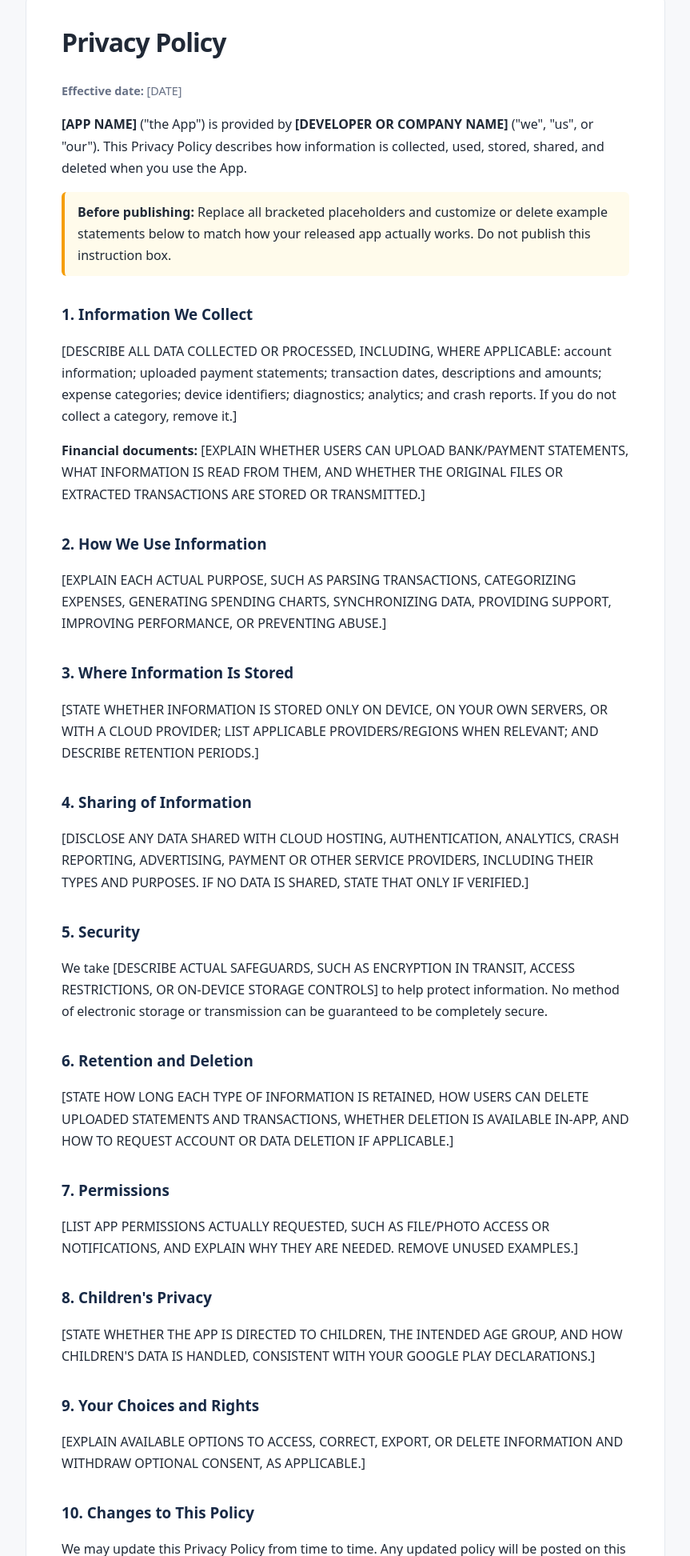
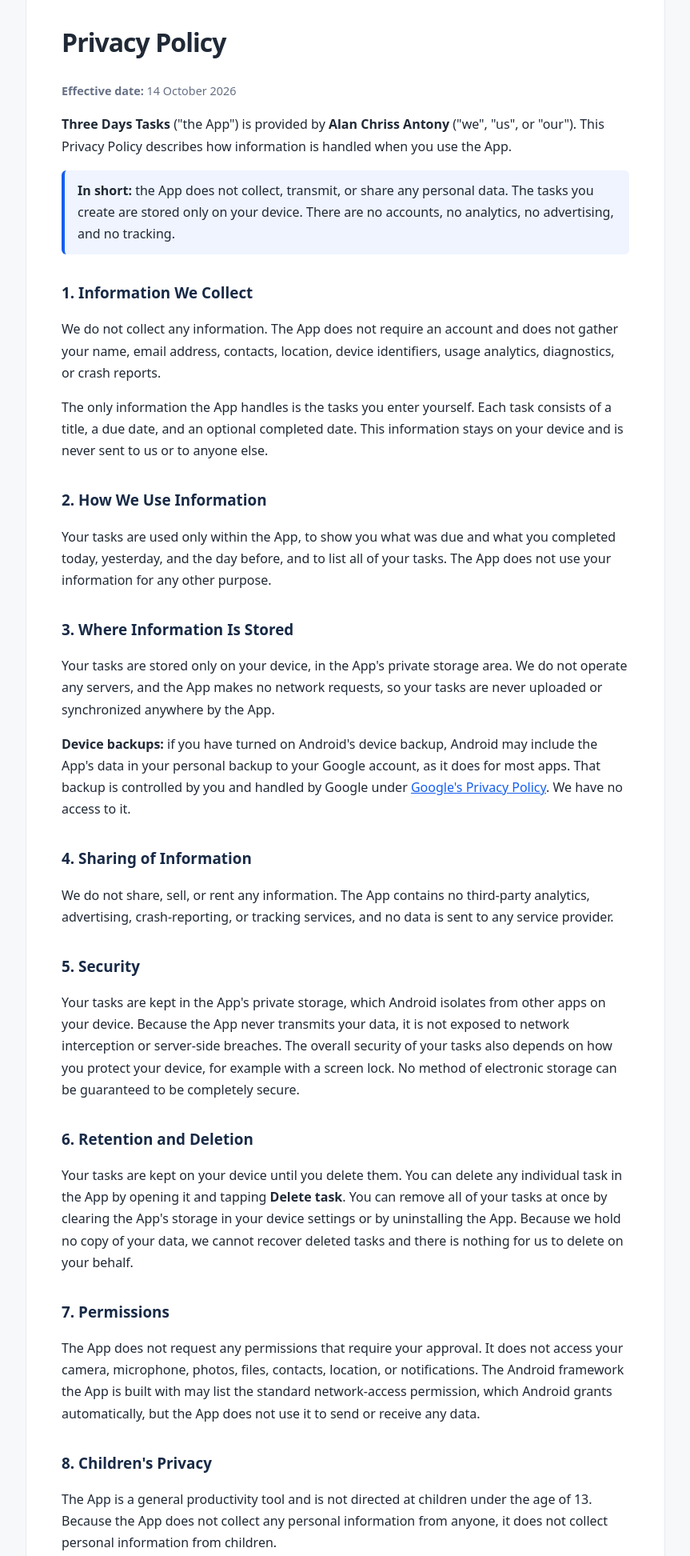
Before and after one commit to alanchrissantony/privacy-policy, a plain HTML site: page index.html in a window 1280 px wide. Shown: the part 61-2006 px from the top of the page at 80% size, without its empty margins (208-1071 px from the left). Drawn offline with Linux system fonts and the light colour scheme.

Commit message:
Update index.html

```diff
--- a/index.html
+++ b/index.html
@@ -3,8 +3,8 @@
 <head>
   <meta charset="UTF-8" />
   <meta name="viewport" content="width=device-width, initial-scale=1" />
-  <meta name="description" content="Privacy Policy for [APP NAME]." />
-  <title>Privacy Policy | [APP NAME]</title>
+  <meta name="description" content="Privacy Policy for Three Days Tasks." />
+  <title>Privacy Policy | Three Days Tasks</title>
   <style>
     :root { color-scheme: light; font-family: system-ui, -apple-system, BlinkMacSystemFont, "Segoe UI", sans-serif; }
     * { box-sizing: border-box; }
@@ -14,7 +14,7 @@
     h2 { margin-top: 32px; font-size: 1.18rem; color: #182a46; }
     a { color: #155eef; overflow-wrap: anywhere; }
     .updated { color: #667085; font-size: .9rem; }
-    .notice { border-left: 4px solid #f59e0b; background: #fffbeb; padding: 12px 16px; border-radius: 6px; }
+    .summary { border-left: 4px solid #155eef; background: #eff4ff; padding: 12px 16px; border-radius: 6px; }
     footer { margin-top: 36px; padding-top: 16px; border-top: 1px solid #e5e9ef; color: #667085; font-size: .9rem; }
     @media (max-width: 640px) { main { margin: 0; padding: 26px 20px; border: 0; border-radius: 0; } h1 { font-size: 1.7rem; } }
   </style>
@@ -22,48 +22,49 @@
 <body>
   <main>
     <h1>Privacy Policy</h1>
-    <p class="updated"><strong>Effective date:</strong> [DATE]</p>
-    <p><strong>[APP NAME]</strong> ("the App") is provided by <strong>[DEVELOPER OR COMPANY NAME]</strong> ("we", "us", or "our"). This Privacy Policy describes how information is collected, used, stored, shared, and deleted when you use the App.</p>
+    <p class="updated"><strong>Effective date:</strong> 14 October 2026</p>
+    <p><strong>Three Days Tasks</strong> ("the App") is provided by <strong>Alan Chriss Antony</strong> ("we", "us", or "our"). This Privacy Policy describes how information is handled when you use the App.</p>
 
-    <p class="notice"><strong>Before publishing:</strong> Replace all bracketed placeholders and customize or delete example statements below to match how your released app actually works. Do not publish this instruction box.</p>
+    <p class="summary"><strong>In short:</strong> the App does not collect, transmit, or share any personal data. The tasks you create are stored only on your device. There are no accounts, no analytics, no advertising, and no tracking.</p>
 
     <h2>1. Information We Collect</h2>
-    <p>[DESCRIBE ALL DATA COLLECTED OR PROCESSED, INCLUDING, WHERE APPLICABLE: account information; uploaded payment statements; transaction dates, descriptions and amounts; expense categories; device identifiers; diagnostics; analytics; and crash reports. If you do not collect a category, remove it.]</p>
-    <p><strong>Financial documents:</strong> [EXPLAIN WHETHER USERS CAN UPLOAD BANK/PAYMENT STATEMENTS, WHAT INFORMATION IS READ FROM THEM, AND WHETHER THE ORIGINAL FILES OR EXTRACTED TRANSACTIONS ARE STORED OR TRANSMITTED.]</p>
+    <p>We do not collect any information. The App does not require an account and does not gather your name, email address, contacts, location, device identifiers, usage analytics, diagnostics, or crash reports.</p>
+    <p>The only information the App handles is the tasks you enter yourself. Each task consists of a title, a due date, and an optional completed date. This information stays on your device and is never sent to us or to anyone else.</p>
 
     <h2>2. How We Use Information</h2>
-    <p>[EXPLAIN EACH ACTUAL PURPOSE, SUCH AS PARSING TRANSACTIONS, CATEGORIZING EXPENSES, GENERATING SPENDING CHARTS, SYNCHRONIZING DATA, PROVIDING SUPPORT, IMPROVING PERFORMANCE, OR PREVENTING ABUSE.]</p>
+    <p>Your tasks are used only within the App, to show you what was due and what you completed today, yesterday, and the day before, and to list all of your tasks. The App does not use your information for any other purpose.</p>
 
     <h2>3. Where Information Is Stored</h2>
-    <p>[STATE WHETHER INFORMATION IS STORED ONLY ON DEVICE, ON YOUR OWN SERVERS, OR WITH A CLOUD PROVIDER; LIST APPLICABLE PROVIDERS/REGIONS WHEN RELEVANT; AND DESCRIBE RETENTION PERIODS.]</p>
+    <p>Your tasks are stored only on your device, in the App's private storage area. We do not operate any servers, and the App makes no network requests, so your tasks are never uploaded or synchronized anywhere by the App.</p>
+    <p><strong>Device backups:</strong> if you have turned on Android's device backup, Android may include the App's data in your personal backup to your Google account, as it does for most apps. That backup is controlled by you and handled by Google under <a href="https://policies.google.com/privacy" target="_blank" rel="noopener">Google's Privacy Policy</a>. We have no access to it.</p>
 
     <h2>4. Sharing of Information</h2>
-    <p>[DISCLOSE ANY DATA SHARED WITH CLOUD HOSTING, AUTHENTICATION, ANALYTICS, CRASH REPORTING, ADVERTISING, PAYMENT OR OTHER SERVICE PROVIDERS, INCLUDING THEIR TYPES AND PURPOSES. IF NO DATA IS SHARED, STATE THAT ONLY IF VERIFIED.]</p>
+    <p>We do not share, sell, or rent any information. The App contains no third-party analytics, advertising, crash-reporting, or tracking services, and no data is sent to any service provider.</p>
 
     <h2>5. Security</h2>
-    <p>We take [DESCRIBE ACTUAL SAFEGUARDS, SUCH AS ENCRYPTION IN TRANSIT, ACCESS RESTRICTIONS, OR ON-DEVICE STORAGE CONTROLS] to help protect information. No method of electronic storage or transmission can be guaranteed to be completely secure.</p>
+    <p>Your tasks are kept in the App's private storage, which Android isolates from other apps on your device. Because the App never transmits your data, it is not exposed to network interception or server-side breaches. The overall security of your tasks also depends on how you protect your device, for example with a screen lock. No method of electronic storage can be guaranteed to be completely secure.</p>
 
     <h2>6. Retention and Deletion</h2>
-    <p>[STATE HOW LONG EACH TYPE OF INFORMATION IS RETAINED, HOW USERS CAN DELETE UPLOADED STATEMENTS AND TRANSACTIONS, WHETHER DELETION IS AVAILABLE IN-APP, AND HOW TO REQUEST ACCOUNT OR DATA DELETION IF APPLICABLE.]</p>
+    <p>Your tasks are kept on your device until you delete them. You can delete any individual task in the App by opening it and tapping <strong>Delete task</strong>. You can remove all of your tasks at once by clearing the App's storage in your device settings or by uninstalling the App. Because we hold no copy of your data, we cannot recover deleted tasks and there is nothing for us to delete on your behalf.</p>
 
     <h2>7. Permissions</h2>
-    <p>[LIST APP PERMISSIONS ACTUALLY REQUESTED, SUCH AS FILE/PHOTO ACCESS OR NOTIFICATIONS, AND EXPLAIN WHY THEY ARE NEEDED. REMOVE UNUSED EXAMPLES.]</p>
+    <p>The App does not request any permissions that require your approval. It does not access your camera, microphone, photos, files, contacts, location, or notifications. The Android framework the App is built with may list the standard network-access permission, which Android grants automatically, but the App does not use it to send or receive any data.</p>
 
     <h2>8. Children's Privacy</h2>
-    <p>[STATE WHETHER THE APP IS DIRECTED TO CHILDREN, THE INTENDED AGE GROUP, AND HOW CHILDREN'S DATA IS HANDLED, CONSISTENT WITH YOUR GOOGLE PLAY DECLARATIONS.]</p>
+    <p>The App is a general productivity tool and is not directed at children under the age of 13. Because the App does not collect any personal information from anyone, it does not collect personal information from children.</p>
 
     <h2>9. Your Choices and Rights</h2>
-    <p>[EXPLAIN AVAILABLE OPTIONS TO ACCESS, CORRECT, EXPORT, OR DELETE INFORMATION AND WITHDRAW OPTIONAL CONSENT, AS APPLICABLE.]</p>
+    <p>All of your information is under your control on your own device. You can view, edit, and delete your tasks at any time within the App, and you can remove all App data by clearing its storage or uninstalling it. Because we do not collect or hold any of your data, there is no data for us to provide, correct, export, or delete upon request.</p>
 
     <h2>10. Changes to This Policy</h2>
     <p>We may update this Privacy Policy from time to time. Any updated policy will be posted on this page with a revised effective date.</p>
 
     <h2>11. Contact Us</h2>
-    <p>For privacy-related questions or data requests, contact:<br />
-      <strong>[DEVELOPER OR COMPANY NAME]</strong><br />
-      Email: <a href="mailto:privacy@example.com">[CONTACT EMAIL]</a>
+    <p>For privacy-related questions, contact:<br />
+      <strong>Alan Chriss Antony</strong><br />
+      Email: <a href="mailto:[CONTACT EMAIL]">[CONTACT EMAIL]</a>
     </p>
-    <footer>&copy; [YEAR] [DEVELOPER OR COMPANY NAME].</footer>
+    <footer>&copy; 2026 Alan Chriss Antony.</footer>
   </main>
 </body>
 </html>
```
